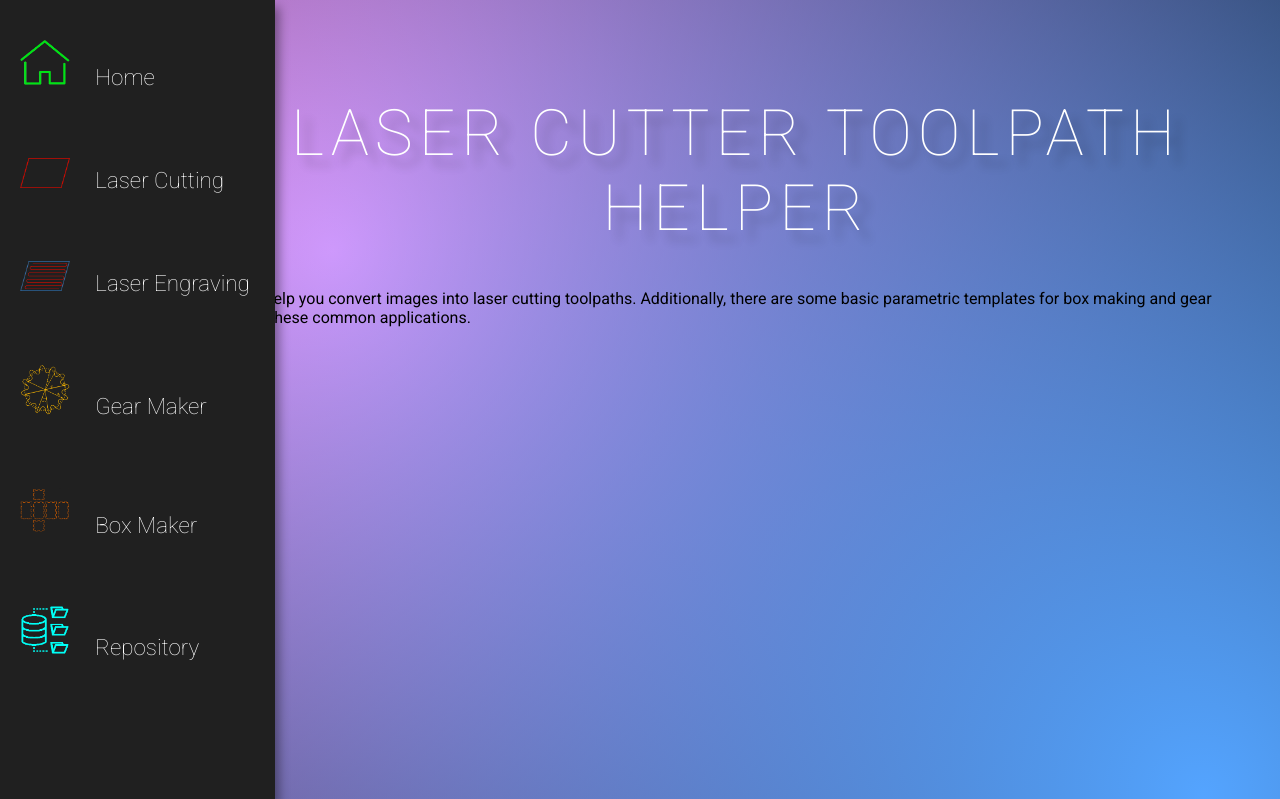
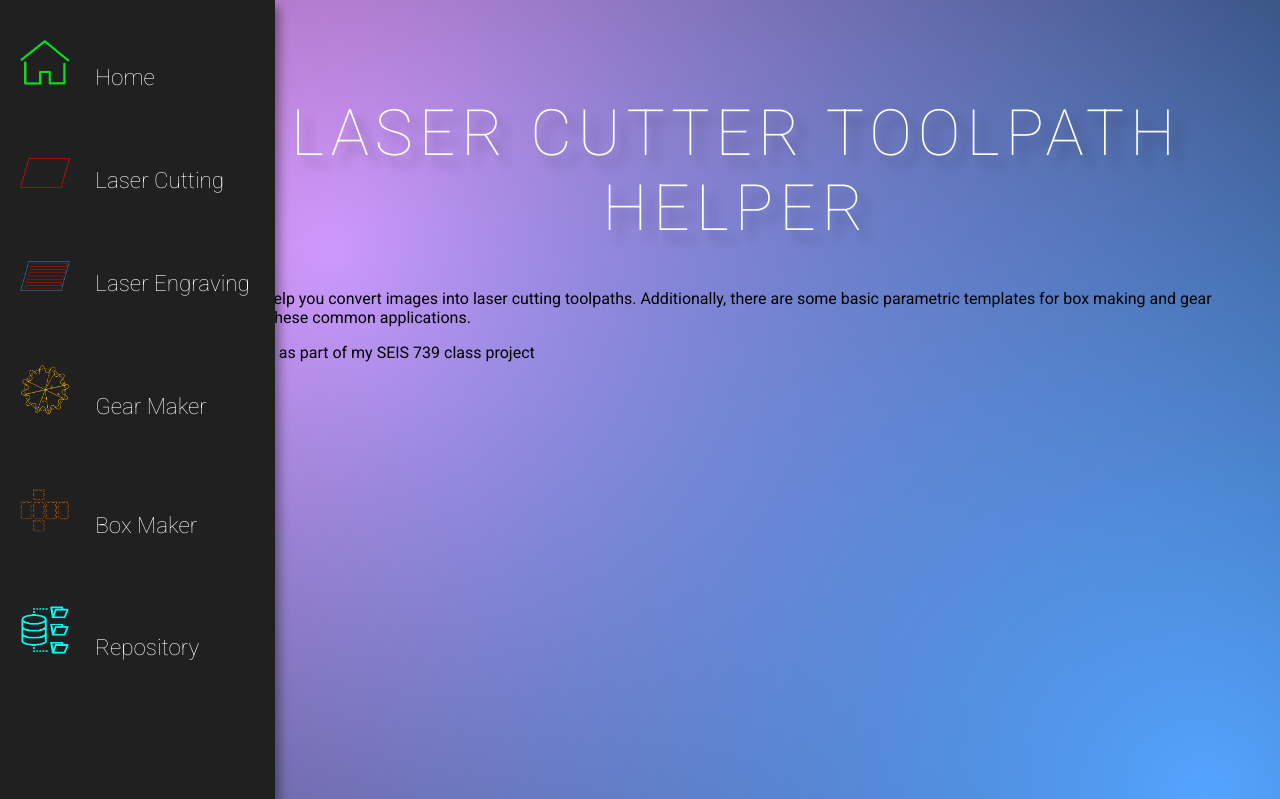
Before and after one commit to CapranDreams/AutoLaserCut, a Django app: page / in a window 1280 px wide. Shown: the top 799 px of the page. Run offline with Django 4.2, Linux system fonts and the light colour scheme.

Commit message:
learning commit in vscode

```diff
--- a/autolasercut/templates/index.html
+++ b/autolasercut/templates/index.html
@@ -11,7 +11,7 @@
         <innerbody>
             <h1>Laser Cutter Toolpath Helper</h1>
             <p>This application will help you convert images into laser cutting toolpaths. Additionally, there are some basic parametric templates for box making and gear creation to speed up these common applications.</p>
-
+            <p>This tool is developed as part of my SEIS 739 class project</p>
         </innerbody>
 
 
```
Also changed, not shown: 1 other file.
